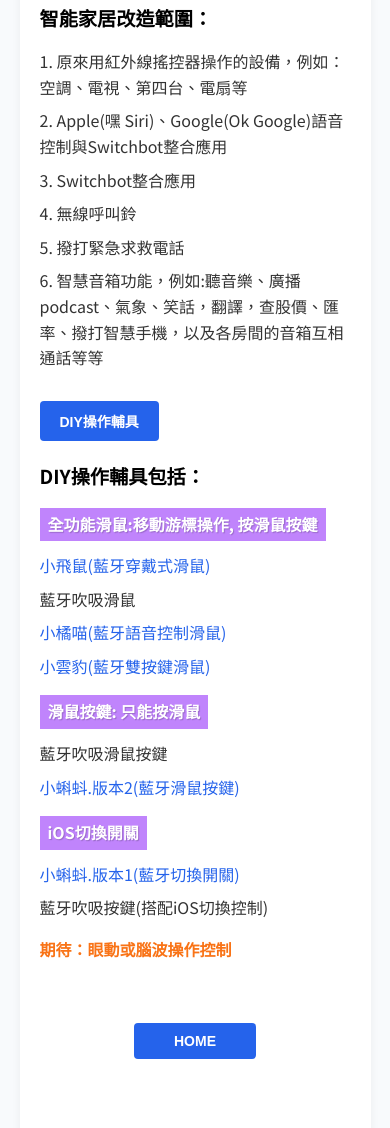
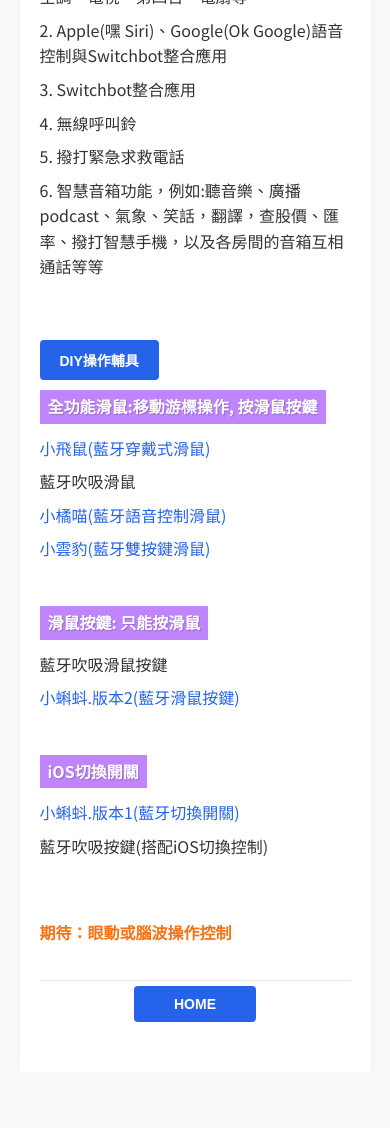
Before and after one commit to wen033codes/projectwu, a plain HTML site: page index.html in a window 390 px wide. Shown: the part 471-1599 px from the top of the page. After the commit the page ends 1543 px from the top, so only its background shows below. Drawn offline with Linux system fonts and the light colour scheme.

Commit message:
feat: Implement a responsive two-column feature layout and refine overall page spacing.

```diff
--- a/index.html
+++ b/index.html
@@ -13,7 +13,8 @@
 
     <header class="top-bar">
         <div class="container">
-            <span>DIY智能家居改造及電腦、手機、平板操作輔具 micro:bit 應用</span>
+            <span><a href="https://projectwu.com/" style="color: white; text-decoration: none;">DIY智能家居改造及電腦、手機、平板操作輔具
+                    micro:bit 應用</a></span>
         </div>
     </header>
 
@@ -22,15 +23,17 @@
 
         <div class="description">
             <p>緣由：讓身體不便的人不用花大錢、花時間等補助，就可以及時自己控制居家環境，操作設備、家電，使用電腦、手機、平板</p>
-            <a href="#" class="text-link">漸凍人協會 自製藍芽輔具開發：會友吳允成 分享</a>
+            <a href="https://mnda.org.tw/media_zone_detail.php?deliver=JCU1MzgjIQ==" class="text-link">漸凍人協會
+                自製藍芽輔具開發：會友吳允成 分享</a>
         </div>
 
+        <div class="features-container">
+            <div class="feature-column smart-home">
                 <div class="button-group">
                     <a href="smart-home.html"><button class="primary-btn">智能家居改造</button></a>
                 </div>
 
                 <section class="section">
-            <h2>智能家居改造範圍：</h2>
                     <ol class="feature-list">
                         <li>原來用紅外線搖控器操作的設備，例如：空調、電視、第四台、電扇等</li>
                         <li>Apple(嘿 Siri)、Google(Ok Google)語音控制與Switchbot整合應用</li>
@@ -40,14 +43,16 @@
                         <li>智慧音箱功能，例如:聽音樂、廣播podcast、氣象、笑話，翻譯，查股價、匯率、撥打智慧手機，以及各房間的音箱互相通話等等</li>
                     </ol>
                 </section>
+            </div>
 
+            <div class="feature-column diy-assistive">
                 <div class="button-group">
                     <a href="diy-assistive.html"><button class="primary-btn">DIY操作輔具</button></a>
                 </div>
 
                 <section class="section">
-            <h2>DIY操作輔具包括：</h2>
 
+                    <div class="diy-grid-container">
                         <div class="category-block">
                             <span class="category-label">全功能滑鼠:移動游標操作, 按滑鼠按鍵</span>
                             <ul class="item-list">
@@ -75,10 +80,13 @@
                         </div>
 
                         <p class="highlight-orange">期待：眼動或腦波操作控制</p>
+                    </div>
                 </section>
+            </div>
+        </div>
 
         <div class="footer-action">
-            <button class="primary-btn home-btn">HOME</button>
+            <a href="https://projectwu.com/"><button class="primary-btn home-btn">HOME</button></a>
         </div>
 
     </main>
--- a/style.css
+++ b/style.css
@@ -33,7 +33,7 @@
     width: 90%;
     max-width: none;
     margin: 0 auto;
-    padding: 40px 20px;
+    padding: 10px 20px;
     background-color: white;
     min-height: 100vh;
     box-shadow: 0 0 10px rgba(0, 0, 0, 0.05);
@@ -48,7 +48,7 @@
 }
 
 .description {
-    margin-bottom: 24px;
+    margin-bottom: 10px;
 }
 
 .description p {
@@ -69,7 +69,7 @@
 }
 
 .button-group {
-    margin: 20px 0;
+    margin: 10px 0;
 }
 
 .primary-btn {
@@ -145,8 +145,12 @@
 
 .footer-action {
     text-align: center;
-    margin-top: 60px;
+    margin-top: 5px;
     margin-bottom: 40px;
+    border-top: 1px solid #e5e7eb;
+    /* Light gray separator line */
+    padding-top: 5px;
+    /* Space between line and button */
 }
 
 .home-btn {
@@ -340,3 +344,47 @@
 .link-line {
     margin-top: 8px;
 }
+
+/* Layout for Two-Column Features */
+.features-container {
+    display: flex;
+    flex-wrap: wrap;
+    gap: 40px;
+    align-items: flex-start;
+}
+
+.feature-column {
+    /* Common styles for columns */
+    min-width: 300px;
+    /* Ensure columns don't get too squished */
+}
+
+/* Specific ratios: 1:2 */
+.smart-home {
+    flex: 1;
+}
+
+.diy-assistive {
+    flex: 2;
+}
+
+/* Internal grid for DIY Assistive section */
+.diy-grid-container {
+    display: grid;
+    /* Two columns internally, equal width */
+    grid-template-columns: 1fr 1fr;
+    gap: 20px;
+}
+
+/* Make it responsive for mobile */
+@media (max-width: 768px) {
+    .features-container {
+        flex-direction: column;
+        gap: 20px;
+    }
+
+    .diy-grid-container {
+        grid-template-columns: 1fr;
+        /* Stack internally on mobile too */
+    }
+}
```
Lines whose indentation alone changed are shown as unchanged.
